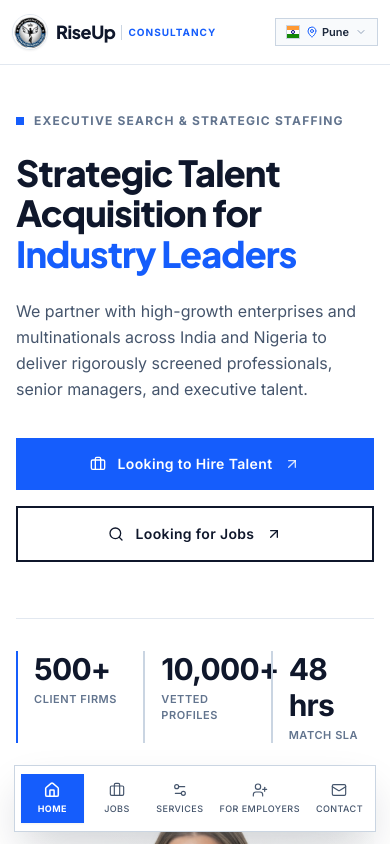
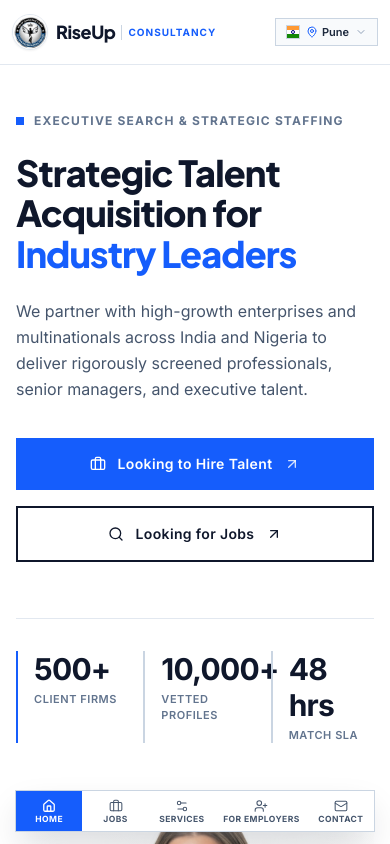
Before and after one commit to riseupconsultancy-pune/riseup-consultancy, a Next.js app: page / in a window 390 px wide. Shown: the top 844 px of the page. Built offline with nearby package versions, Linux system fonts and the light colour scheme.

Commit message:
fix: Fix floating dock container width, eliminate button bleed with overflow containment, and scale down mobile dock size

```diff
--- a/src/components/FloatingDock.tsx
+++ b/src/components/FloatingDock.tsx
@@ -1,6 +1,6 @@
 "use client";
 
-import React, { useState } from "react";
+import React from "react";
 import { useRouter, usePathname } from "next/navigation";
 import { Home, Briefcase, Settings2, UserPlus, Mail } from "lucide-react";
 
@@ -53,10 +53,10 @@ export default function FloatingDock({ onHireClick }: FloatingDockProps) {
   return (
     <nav
       aria-label="Bottom Navigation"
-      className="fixed bottom-3 sm:bottom-6 inset-x-0 mx-auto z-50 flex justify-center px-3.5 sm:px-6 pointer-events-none"
+      className="fixed bottom-3 sm:bottom-6 inset-x-0 mx-auto z-50 flex justify-center px-3 sm:px-4 pointer-events-none"
     >
-      {/* Perfect Square Solid White Dock - Centered with Symmetric Margins on Mobile */}
-      <div className="pointer-events-auto flex items-center justify-between sm:justify-center gap-1 sm:gap-2 px-1.5 sm:px-4 py-2 bg-white border border-slate-300 shadow-[0_20px_45px_-10px_rgba(15,23,42,0.22)] rounded-none w-full max-w-[420px] sm:w-auto transition-all duration-300">
+      {/* Perfect Square Solid White Dock - Strict Border Containment & Proportional Width */}
+      <div className="pointer-events-auto inline-flex items-stretch bg-white border border-slate-300 shadow-[0_16px_36px_-8px_rgba(15,23,42,0.22)] rounded-none overflow-hidden w-full max-w-[360px] sm:w-auto transition-all">
         {NAV_ITEMS.map((item) => {
           const Icon = item.icon;
           const isActive = activeTab === item.id;
@@ -66,20 +66,20 @@ export default function FloatingDock({ onHireClick }: FloatingDockProps) {
               key={item.id}
               type="button"
               onClick={() => handleNav(item)}
-              className={`relative flex flex-col items-center justify-center transition-all duration-200 focus:outline-none flex-1 sm:flex-initial rounded-none ${
+              className={`flex flex-col items-center justify-center flex-1 sm:flex-initial transition-colors focus:outline-none rounded-none py-2 sm:py-2.5 px-2 sm:px-5 ${
                 isActive
-                  ? "bg-blue-600 text-white shadow-xs px-2 sm:px-5 py-2"
-                  : "text-slate-600 hover:text-slate-900 hover:bg-slate-100 px-1.5 sm:px-4 py-2"
+                  ? "bg-blue-600 text-white"
+                  : "bg-white text-slate-600 hover:text-slate-900 hover:bg-slate-100"
               }`}
             >
               <Icon
-                className={`w-4 h-4 sm:w-5 sm:h-5 mb-1 transition-transform duration-200 ${
-                  isActive ? "stroke-[2.2] scale-105 text-white" : "stroke-[1.75]"
+                className={`w-3.5 h-3.5 sm:w-4 sm:h-4 mb-0.5 sm:mb-1 shrink-0 ${
+                  isActive ? "stroke-[2.2] text-white" : "stroke-[1.75]"
                 }`}
               />
               <span
-                className={`text-[9px] sm:text-[11px] uppercase tracking-wider whitespace-nowrap ${
-                  isActive ? "font-bold text-white" : "font-medium text-slate-600"
+                className={`text-[8.5px] sm:text-[10px] font-bold uppercase tracking-wider whitespace-nowrap leading-none ${
+                  isActive ? "text-white" : "text-slate-600"
                 }`}
               >
                 {item.label}
```
